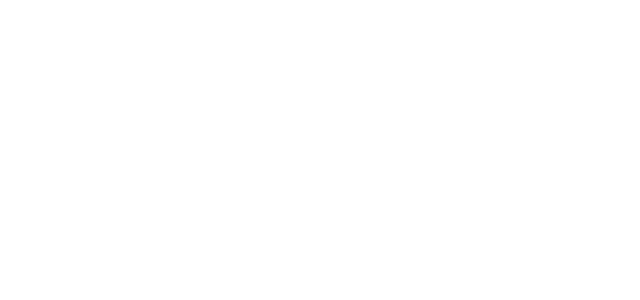
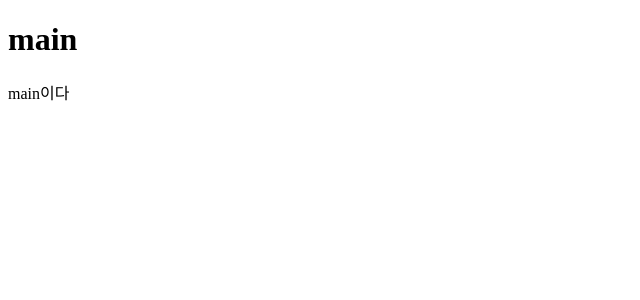
Before and after one commit to gmldnjs26/learn-nuxt, a Nuxt app: page /main in a window 1280 px wide. Before the commit this address had no page. Shown: the top 300 px of the page, without its empty margins (0-640 px from the left). Built offline with nearby package versions, Linux system fonts and the light colour scheme.

Commit message:
study: error page, layout

```diff
--- /dev/null
+++ b/layouts/default.vue
@@ -0,0 +1,6 @@
+<template>
+<div>
+  <h1>{{ $route.name }}</h1>
+  <Nuxt/>
+</div>
+</template>
--- /dev/null
+++ b/layouts/error.vue
@@ -0,0 +1,16 @@
+<template>
+  <div>
+    <h1>에러 페이지</h1>
+    <p>페이지를 찾을수 없습니다.</p>
+  </div>
+</template>
+
+<script>
+export default {
+
+}
+</script>
+
+<style>
+
+</style>
--- /dev/null
+++ b/pages/main.vue
@@ -0,0 +1,15 @@
+<template>
+  <div>
+    main이다
+  </div>
+</template>
+
+<script>
+export default {
+
+}
+</script>
+
+<style>
+
+</style>
```
